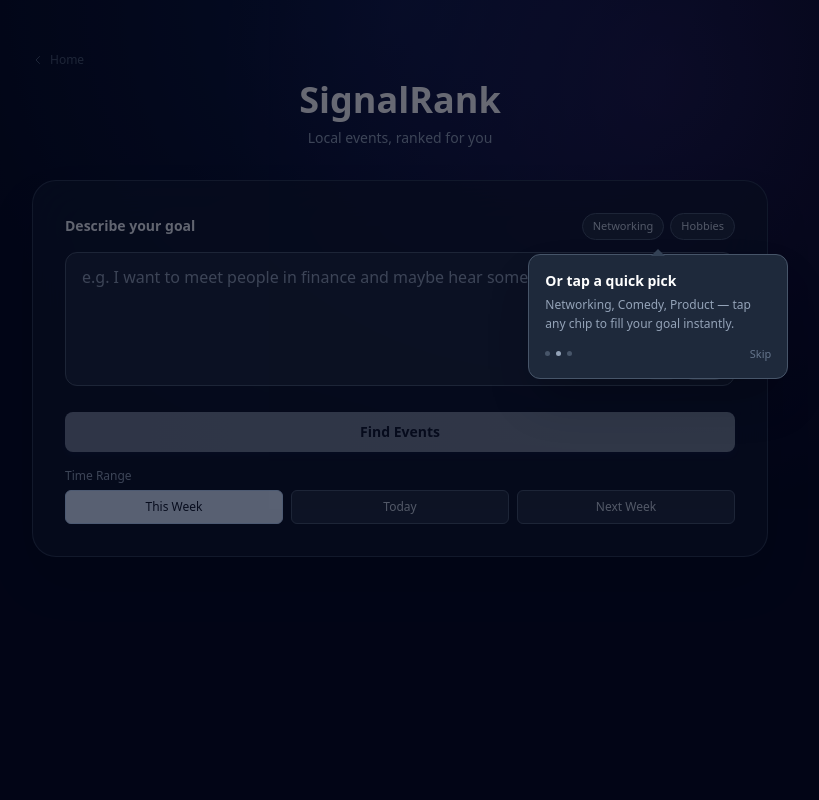
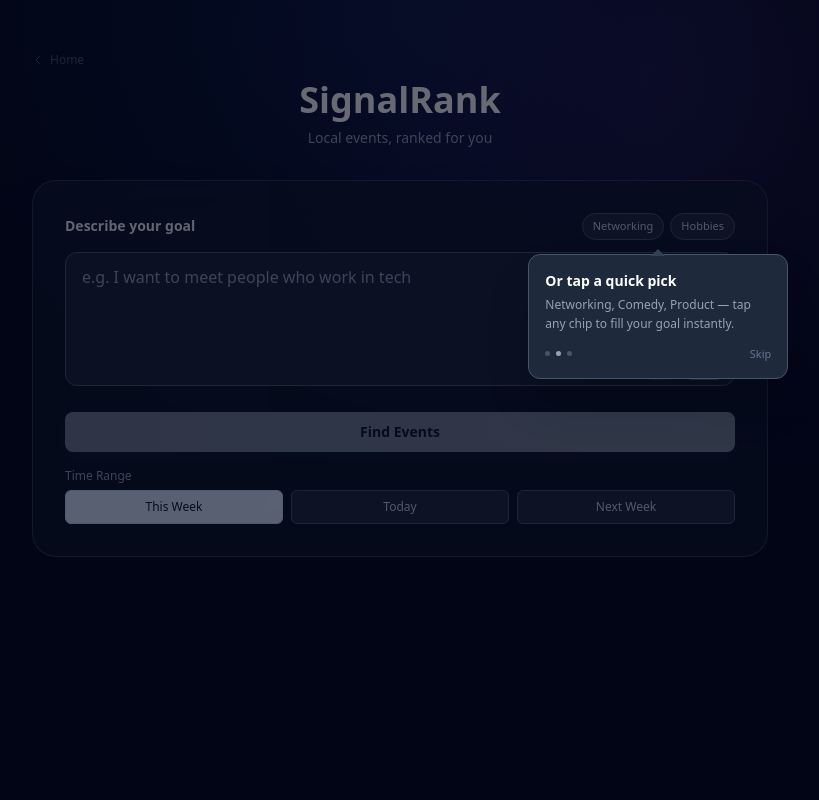
Before and after one commit to fiyinadeyera/SignalRank, a Flask app: page /signalrank in a window 1280 px wide. Shown: the whole page, without its empty margins (240-1059 px from the left). Run offline with Flask 3, Linux system fonts and the light colour scheme; some libraries are stand-ins or nearby versions; some web fonts are replaced.

Commit message:
Simplify placeholder text

```diff
--- a/templates/signalrank.html
+++ b/templates/signalrank.html
@@ -122,7 +122,7 @@
                         <div class="relative">
                             <textarea
                                 id="goals"
-                                placeholder="e.g. I want to meet people in finance and maybe hear someone speak"
+                                placeholder="e.g. I want to meet people who work in tech"
                                 class="w-full px-4 py-3 pr-24 pb-12 bg-slate-800/80 border border-slate-600 rounded-xl text-white placeholder-slate-400 focus:outline-none focus:ring-2 focus:ring-blue-300 focus:border-transparent transition resize-none"
                                 rows="3"
                             ></textarea>
```
